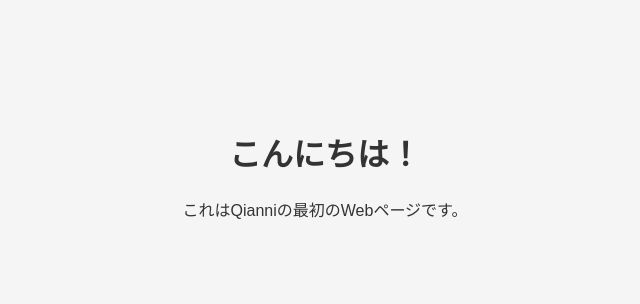
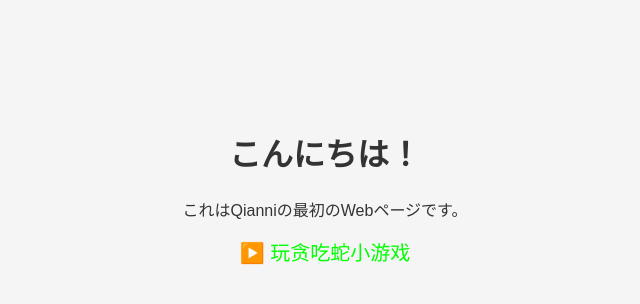
Before and after one commit to fumoto0226/qianni-website, a plain HTML site: page index.html in a window 1280 px wide. Shown: the whole page, without its empty margins (315-955 px from the left). Drawn offline with Linux system fonts and the light colour scheme.

Commit message:
首页添加小游戏按钮

```diff
--- a/index.html
+++ b/index.html
@@ -16,5 +16,11 @@
 <body>
   <h1>こんにちは！</h1>
   <p>これはQianniの最初のWebページです。</p>
+  <p>
+    <a href="snake.html" style="font-size: 20px; text-decoration: none; color: lime;">
+      ▶️ 玩贪吃蛇小游戏
+    </a>
+  </p>
+
 </body>
 </html>
```
